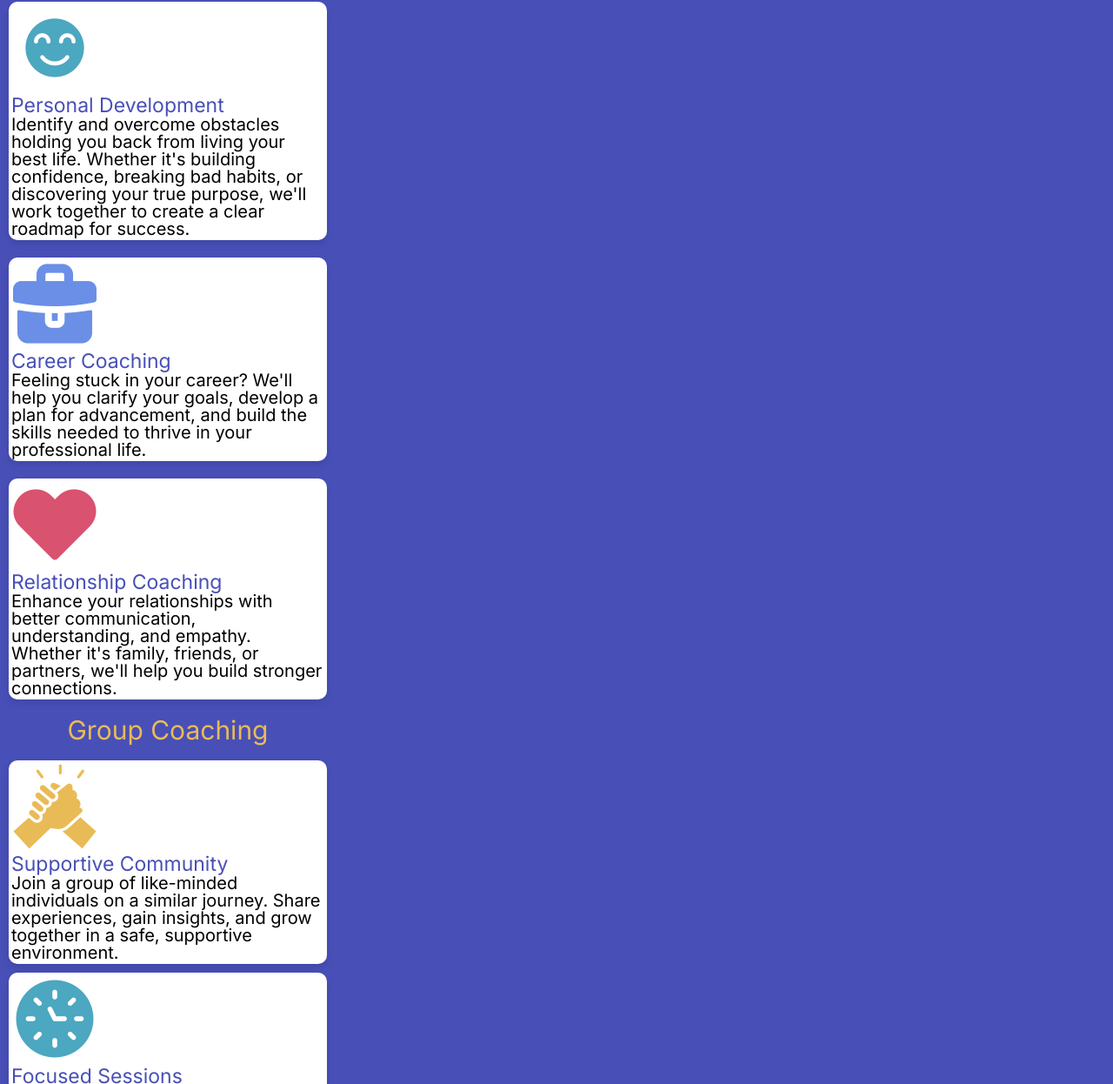
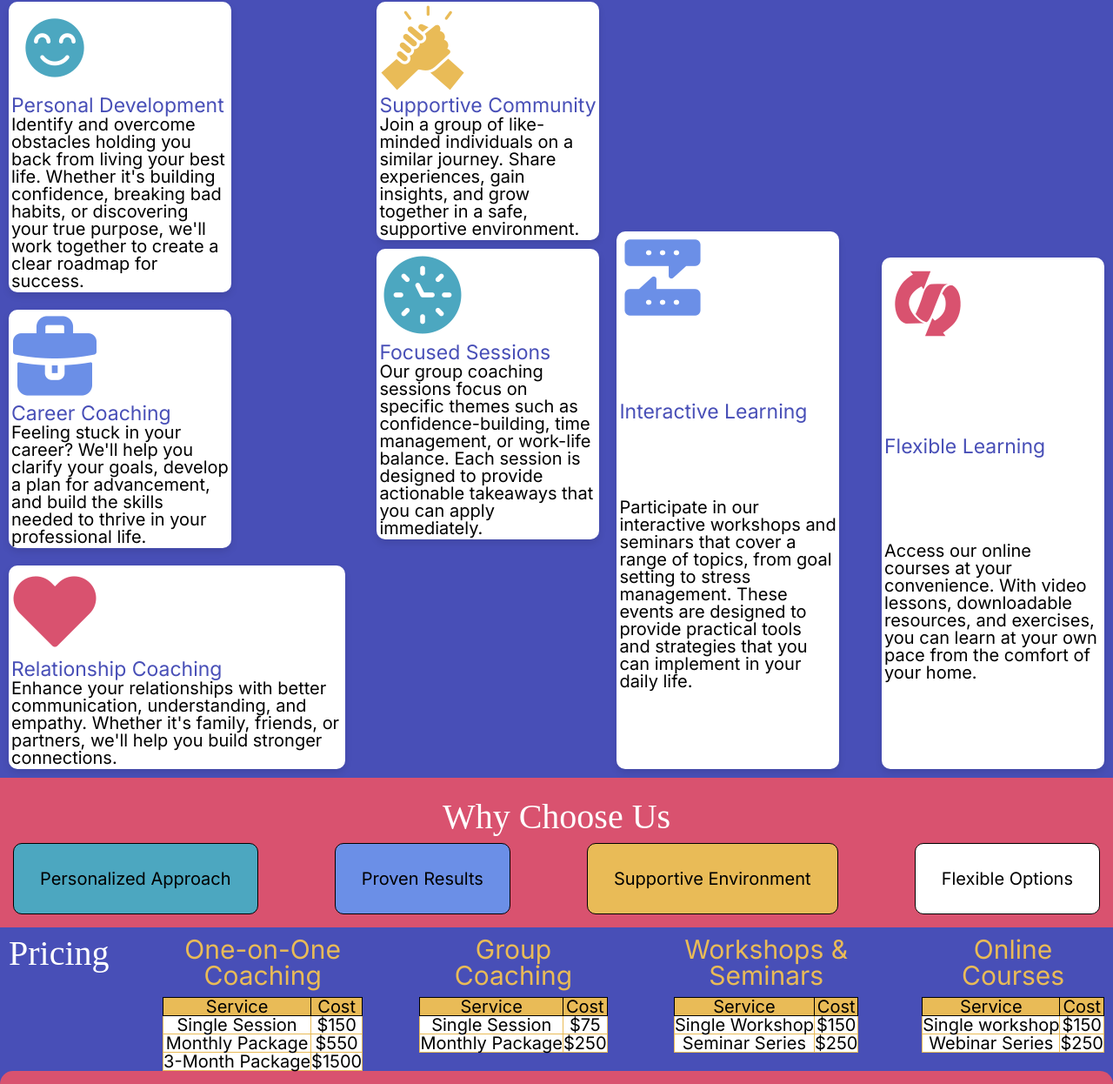
Before and after one commit to SebMezaTor/path-to-success, a plain HTML site: page index.html in a window 1280 px wide. Shown: the part 278-1524 px from the top of the page at 87% size. Drawn offline with Linux system fonts and the light colour scheme; a web font is replaced by a local one.

Commit message:
Updated CSS file
Added the medium, and large media query.

```diff
--- a/css/styles.css
+++ b/css/styles.css
@@ -466,9 +466,6 @@ a[href$="now"] {
 
     }
 
-
-
-
 /* ---------- Medium - min-width: 620px Media Query --------- */
 
     @media screen and (min-width:620px) {
@@ -518,38 +515,155 @@ a[href$="now"] {
 
         }
 
-        #one-on-one {
+        /* Added a class for the relationship card to change its width to closely match the mockup. */
+
+        .relationship {
+            width: 90%;
+        }
+
+        .interactive {
+            width: 90%;
+        }
+
+        .flexible {
+            width: 90%;
+
+        }
+
+        .personal {
             display: grid;
 
         }
 
 
+        #one-on-one {
+            display: grid;
 
+
+        }
+
+        #group-coaching {
+            display: grid;
+            grid-template-columns: repeat(3,1fr);
+
+        }
+
+        #pricing {
+            display: grid;
+            grid-template-columns: 1fr 1fr;
+            grid-row: auto;
+
+        }
+
+
+
+        #first-step, #schedule-now {
+            text-align: center;
+            align-items: center;
+
+        }
+
+        footer {
+            text-align: center;
+        }
 
 
     }
 
+/* ---------- Large - min-width: 950px Media Query ---------- */
+    @media screen and (min-width:950px) {
+
+        body {
+            display: grid;
+        }
+
+        head {
+            display: none;
+        }
 
 
 
+        header {
+            text-align: center;
+            padding: 5px;
+        }
+
+        header p {
+            text-align: center;
+            border-radius: 15px;
+        }
+
+        nav h2 {
+            visibility: hidden;
+        }
+
+        nav a {
+            visibility: visible;
+        }
+
+        nav ul {
+            position: absolute;
+            display: flex;
+            float: right;
+            flex-direction: row;
+
+        }
+
+        nav {
+            top: 0;
+            right: 0;
+            display: grid;
+            margin-bottom: 10px;
+            width: 400px
+        }
+
+        #our-services {
+            display: grid
+        }
+
+        .personal {
+            width: 250px;
+        }
+
+        .interactive {
+            width: 250px;
+
+        }
+
+        .flexible {
+            width: 250px;
+        }
+
+        .career {
+            width: 250px;
+        }
+
+        .focused {
+            width: 250px;
+        }
+
+        .supportive {
+            width: 250px;
+        }
+
+        #group-coaching {
+            display: block;
+        }
+
+        #why-choose-us {
+            text-align: left;
+        }
+
+        #pricing {
+            display: flex;
+            flex-direction: row;
+        }
+
+        footer {
+            text-align: center;
+        }
 
 
-
-
-
-
-
-
-
-/* ---------- Large - min-width: 950px Media Query ---------- */
-
-
-
-
-
-
-
-
-
+    }
 
 /* ---------- XL - min-width: 1280px Media Query ----------- */
--- a/index.html
+++ b/index.html
@@ -41,20 +41,20 @@ November 11, 2024
                 <section id="one-on-one" class="service-type">
                 <h3>One-on-One Coaching</h3>
 
-                <section class="card">
+                <section class="card personal">
                 <img class="card-icon" src="Images/personal-development.png" alt="Teal icon of a smiling face.">
                 <h4 class="card-title">Personal Development</h4>
                 <p class="card-description">Identify and overcome obstacles holding you back from living your best life. Whether it's building confidence, breaking bad habits, or discovering your true purpose, we'll work together to create a clear roadmap for success.</p>
                 </section>
 
 
-                <section class="card">
+                <section class="card career">
                 <img class="card-icon" src="Images/career-coaching.png" alt="Lavender icon of a briefcase.">
                 <h4 class="card-title">Career Coaching</h4>
                 <p class="card-description">Feeling stuck in your career? We'll help you clarify your goals, develop a plan for advancement, and build the skills needed to thrive in your professional life.</p>
                 </section>
 
-                <section class="card">
+                <section class="card relationship">
                 <img class="card-icon" src="Images/relationship-coaching.png" alt="Pink icon of a heart.">
                 <h4 class="card-title">Relationship Coaching</h4>
                 <p class="card-description">Enhance your relationships with better communication, understanding, and empathy. Whether it's family, friends, or partners, we'll help you build stronger connections.</p>
@@ -64,14 +64,14 @@ November 11, 2024
                 <section id="group-coaching" class="service-type">
                 <h3>Group Coaching</h3>
                 <!-- -->
-                <section class="card">
+                <section class="card supportive">
                 <img class="card-icon" src="Images/supportive-community.png" alt="Yellow icon of hands clasping.">
                 <h4 class="card-title">Supportive Community</h4>
                 <p class="card-description">Join a group of like-minded individuals on a similar journey. Share experiences, gain insights, and grow together in a safe, supportive environment.</p>
                 </section>
 
 
-                <section class="card">
+                <section class="card focused">
                 <img class="card-icon" src="Images/focused-session.png" alt="Teal icon of a clock face.">
                 <h4 class="card-title">Focused Sessions</h4>
                 <p class="card-description">Our group coaching sessions focus on specific themes such as confidence-building, time management, or work-life balance. Each session is designed to provide actionable takeaways that you can apply immediately.</p>
@@ -81,7 +81,7 @@ November 11, 2024
                 <section id="workshop-seminars" class="service-type">
                 <h3>Workshop Seminars</h3>
 
-                <section class="card">
+                <section class="card interactive">
                 <img class="card-icon" src="Images/interactive-learning.png" alt="Lavender icon of text conversation.">
                 <h4 class="card-title">Interactive Learning</h4>
                 <p class="card-description">Participate in our interactive workshops and seminars that cover a range of topics, from goal setting to stress management. These events are designed to provide practical tools and strategies that you can implement in your daily life.</p>
@@ -91,7 +91,7 @@ November 11, 2024
                 <section id="online-courses" class="service-type">
                 <h3>Online Courses</h3>
 
-                <section class="card">
+                <section class="card flexible">
                 <img class="card-icon" src="Images/flexible-learning.png" alt="Pink icon of a curly arrow.">
                 <h4 class="card-title">Flexible Learning</h4>
                 <p class="card-description">Access our online courses at your convenience. With video lessons, downloadable resources, and exercises, you can learn at your own pace from the comfort of your home.</p>
```
